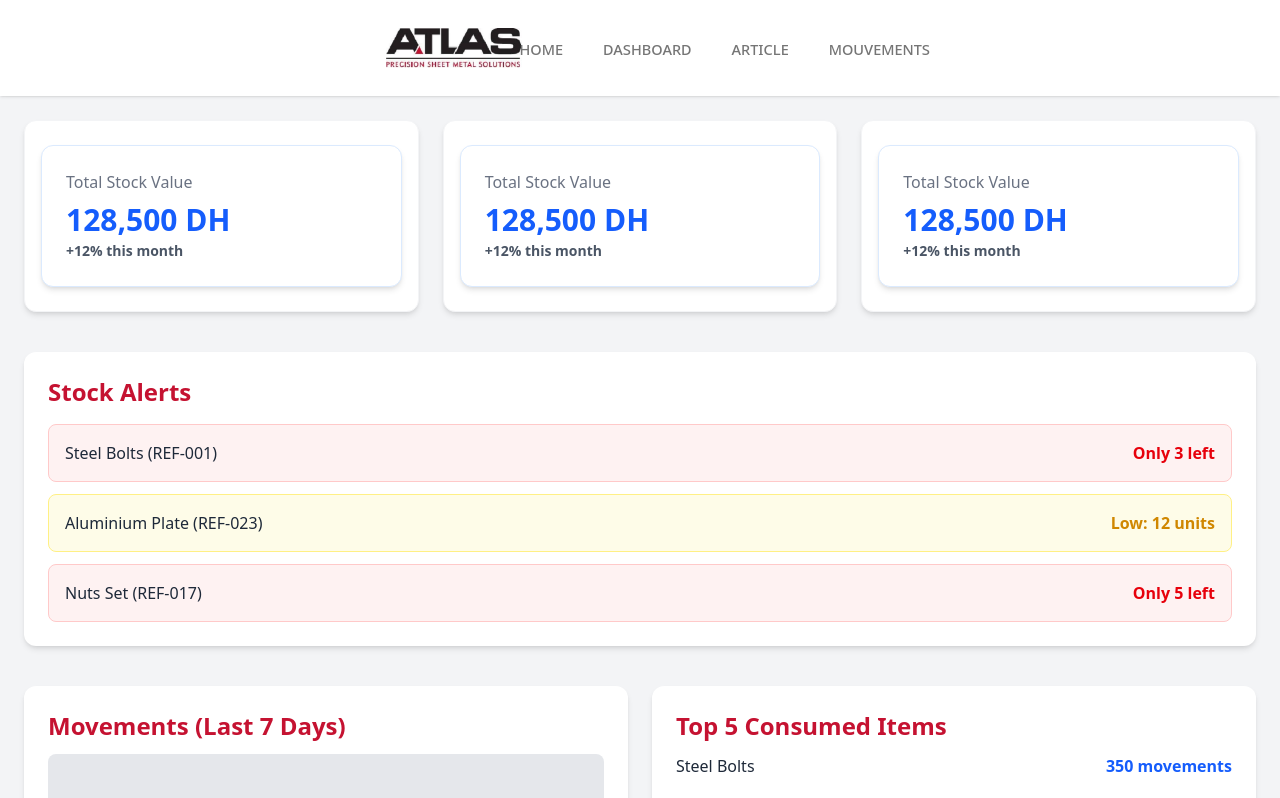
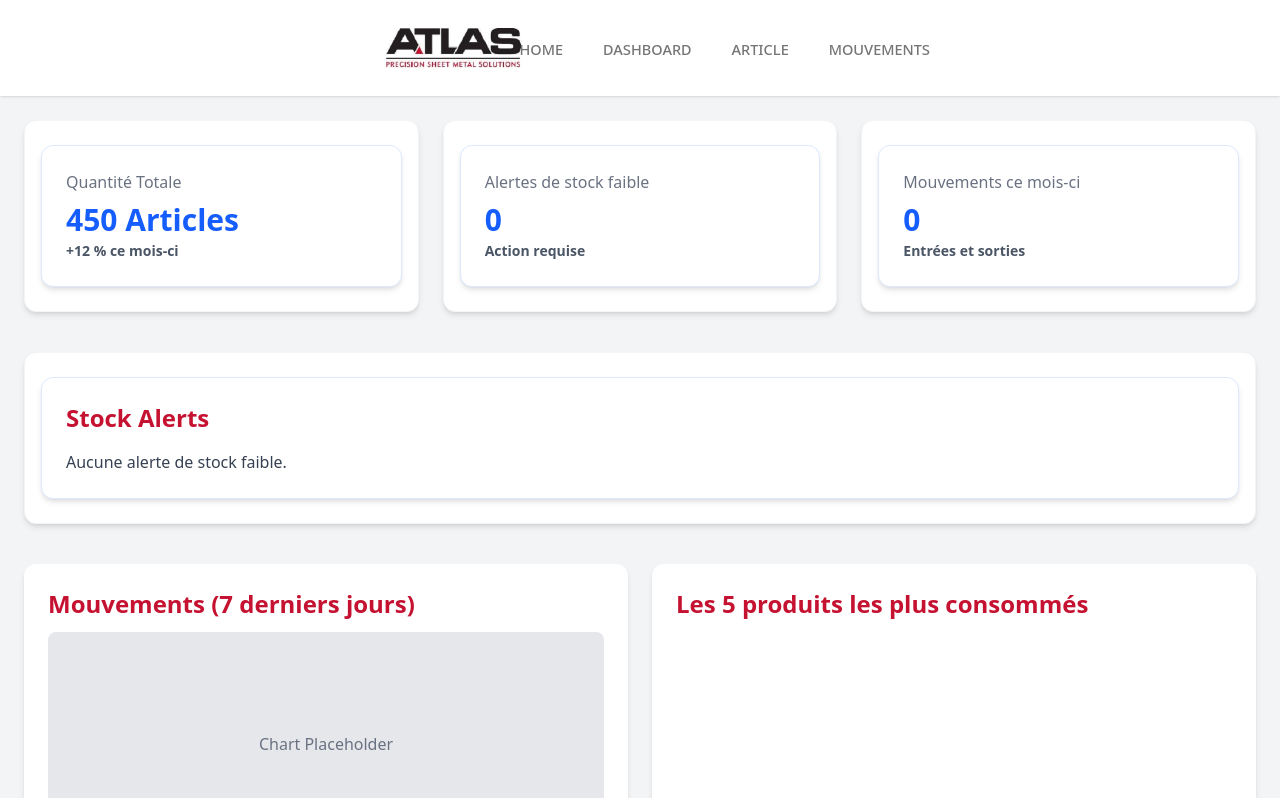
Before and after one commit to aymensiraj/Gestion-de-Stock-Entreprise, a React (Vite) app: page /Gestion-de-Stock-Entreprise/dashboard in a window 1280 px wide. Shown: the top 798 px of the page. Built offline with nearby package versions, Linux system fonts and the light colour scheme.

Commit message:
Stats Cards added

```diff
--- a/db.json
+++ b/db.json
@@ -2,10 +2,10 @@
   "articles": [
     {
       "id": "1",
-      "name": "Vis à bois 5x500",
+      "name": "Vis à bois 5x50",
       "reference": "VB5050",
       "category": "Hardware",
-      "quantity": 150,
+      "quantity": 160,
       "unit": "Box",
       "seuil_min": 20,
       "fournisseur": "MetalPro"
@@ -15,7 +15,7 @@
       "name": "Câble électrique 2.5mm²",
       "reference": "CE25",
       "category": "Electrical",
-      "quantity": 300,
+      "quantity": 50,
       "unit": "m",
       "seuil_min": 50,
       "fournisseur": "SteelCo"
@@ -23,12 +23,20 @@
   ],
   "movements": [
     {
-      "id": 1,
+      "id": 2,
       "article": "Vis à bois 5x50",
       "type": "Entrée",
-      "quantite": 19,
-      "commentaire": "skk",
-      "date": "2000-05-12"
+      "quantite": 10,
+      "commentaire": "sds",
+      "date": "2025-12-25"
+    },
+    {
+      "id": 3,
+      "article": "Câble électrique 2.5mm²",
+      "type": "Sortie",
+      "quantite": 250,
+      "commentaire": "sd",
+      "date": "2025-12-26"
     }
   ]
 }
--- a/src/components/cards/AlertCard.jsx
+++ /dev/null
@@ -1,54 +0,0 @@
-import React from 'react'
-
-const styles = {
-  gray : {
-    textGray800 : "text-gray-800",
-    textGray700 : "text-gray-700",
-    textGray500 : "text-gray-500",
-    bgGray100 : "bg-gray-100",
-  },
-  red : {
-    bgRed : "bg-[#c51231]",
-    bgRedHover : "hover:bg-[#0A3161]",
-    textRed : "text-[#c51231]",
-    spanRed : "text-red-600",
- },
- blue : {
-    textBlue : "text-blue-600",
- },
-  textYellow : "text-yellow-600",
-  mainDiv : "min-h-screen bg-gray-100 text-gray-800 flex flex-col pt-30 px-6",
-  span : "text-sm text-gray-600 font-semibold",
-  cardStyle : "bg-white rounded-xl shadow-md p-6",
-  cardSpan : "text-blue-600 font-semibold",
-};
-
-function AlertCard() {
-  return (
-    <div className=" bg-gray-100 text-gray-800 flex flex-col">
-        {/* ALERTS LIST  */}
-      <div className="bg-white rounded-xl shadow-md p-6 mb-10">
-        <h2 className={`text-2xl font-bold mb-4 ${styles.red.textRed}`}>Stock Alerts</h2>
-
-        <div className="space-y-3">
-          <div className="flex justify-between bg-red-50 border border-red-200 p-4 rounded-lg cursor-pointer">
-            <span className={`font-medium ${styles.gray.textGray800}`}>Steel Bolts (REF-001)</span>
-            <span className={`${styles.red.spanRed} font-semibold`}>Only 3 left</span>
-          </div>
-
-          <div className="flex justify-between bg-yellow-50 border border-yellow-200 p-4 rounded-lg cursor-pointer">
-            <span className={`font-medium ${styles.gray.textGray800}`}>Aluminium Plate (REF-023)</span>
-            <span className={`${styles.textYellow} font-semibold`}>Low: 12 units</span>
-          </div>
-
-          <div className="flex justify-between bg-red-50 border border-red-200 p-4 rounded-lg cursor-pointer">
-            <span className={`font-medium ${styles.gray.textGray800}`}>Nuts Set (REF-017)</span>
-            <span className={`${styles.red.spanRed} font-semibold`}>Only 5 left</span>
-          </div>
-        </div>
-      </div>
-    </div>
-  )
-}
-
-export default AlertCard
--- a/src/components/cards/StatCard.jsx
+++ /dev/null
@@ -1,43 +0,0 @@
-import React from 'react'
-
-const styles = {
-  gray : {
-    textGray800 : "text-gray-800",
-    textGray700 : "text-gray-700",
-    textGray500 : "text-gray-500",
-    bgGray100 : "bg-gray-100",
-  },
-  red : {
-    bgRed : "bg-[#c51231]",
-    bgRedHover : "hover:bg-[#0A3161]",
-    textRed : "text-[#c51231]",
-    spanRed : "text-red-600",
- },
- blue : {
-    textBlue : "text-blue-600",
- },
-  textYellow : "text-yellow-600",
-  mainDiv : "min-h-screen bg-gray-100 text-gray-800 flex flex-col pt-30 px-6",
-  span : "text-sm text-gray-600 font-semibold",
-  cardStyle : "bg-white rounded-xl shadow-md p-6",
-  cardSpan : "text-blue-600 font-semibold",
-};
-
-function StatCard() {
-  return (
-    <div className="bg-white text-gray-800 flex flex-col px-4 py-6 rounded-xl shadow-md border border-gray-100">
-              {/* Total Stock Value  */}
-        <div className="bg-white p-6 rounded-xl shadow-md border border-blue-100 cursor-pointer">
-            <p className={`${styles.gray.textGray500}`}>Total Stock Value</p>
-            <h2 className={`text-3xl font-bold mt-2 ${styles.blue.textBlue}`}>128,500 DH</h2>
-            <span className={`${styles.span}`}>+12% this month</span>
-        </div>
-
-        {/*  Low Stock Alerts  */}
-
-         {/* Monthly Movements  */}
-    </div>
-  )
-}
-
-export default StatCard
--- a/src/components/tables/ArticlesTable.jsx
+++ b/src/components/tables/ArticlesTable.jsx
@@ -36,7 +36,6 @@ const styles = {
 function ArticlesTable() {
 
   const articlesState = useSelector((state) => state.articles.articles);
-  console.log(articlesState);
   const [articles, setArticles] = useState([]);
   const [loading, setLoading] = useState(true);
   useEffect(() => {
@@ -58,6 +57,36 @@ function ArticlesTable() {
     });
   }, []);
 
+  const [filteredArticles, setFilteredArticles] = useState(articlesState);
+  const [search, setSearch] = useState({
+    filter : "",
+    nom: '',
+    category: '',
+    quantity: '',
+    unite: ''
+  });
+
+  const HandleChange = (e) => {
+    setSearch(prev => ({
+      ...prev,
+      [e.target.name]: e.target.value
+    }));
+  }
+
+  useEffect(() => {
+  const filtered = articlesState.filter(article => {
+    return (
+      article.name.toLowerCase().includes(search.filter.toLowerCase()) &&
+      article.category.toLowerCase().includes(search.category.toLowerCase()) &&
+      article.unit.toLowerCase().includes(search.unite.toLowerCase()) &&
+      article.quantity.toString().includes(search.quantity)
+    );
+  });
+  setFilteredArticles(filtered);
+}, [search, articlesState]);
+
+
+
  if (loading) return <p>Chargement des Articles...</p>;
 
   return (
@@ -71,7 +100,45 @@ function ArticlesTable() {
                     text-white rounded-xl shadow-md transition`}><span><IoMdAdd /></span>Ajouter un Articles</Link>
       </div>
 
+      <div className="flex flex-col justify-between mt-8 mb-3">
+              <label className={`block mb-1 font-semibold ${styles.gray.textGray700}`}>Filter Par Nom</label>
+              <input type="text" value={search.filter} name='filter' onChange={HandleChange} className={`border-gray-300 w-full p-3 rounded-lg border focus:outline-none focus:ring-2 focus:ring-gray-300`}
+                placeholder="Filter Par Nom..."/>
+      </div>
+
+      <div className="flex gap-3 mb-10">
+        <div className="flex flex-col flex-1">
+              <label className={`block mb-1 font-semibold ${styles.gray.textGray700}`}>Filter Par Catégorie</label>
+              <input type="text" value={search.category} name='category' onChange={HandleChange} className={`border-gray-300 w-full p-3 rounded-lg border focus:outline-none focus:ring-2 focus:ring-gray-300`}
+                placeholder="Filter Par Catégorie..."/>
+        </div>
+        <div className="flex flex-col flex-1">
+              <label className={`block mb-1 font-semibold ${styles.gray.textGray700}`}>Filter Par Quantité</label>
+              <input type="text" value={search.quantity} name='quantity' onChange={HandleChange} className={`border-gray-300 w-full p-3 rounded-lg border focus:outline-none focus:ring-2 focus:ring-gray-300`}
+                placeholder="Filter Par Quantité..."/>
+        </div>
+        <div className="flex flex-col flex-1">
+              <label className={`block mb-1 font-semibold ${styles.gray.textGray700}`}>Filter Par Unité</label>
+              <input type="text" value={search.unite} name='unite' onChange={HandleChange} className={`border-gray-300 w-full p-3 rounded-lg border focus:outline-none focus:ring-2 focus:ring-gray-300`}
+                placeholder="Filter Par Unité..."/>
+        </div>
+      </div>
+
       <div className="overflow-x-auto bg-white shadow-xl rounded-xl border border-gray-100">
+        <div className="flex justify-center items-center gap-30 bg-gray-100 p-4 border-b border-gray-200">
+          <div>
+            <span className="font-bold text-green-600">Vert : </span>
+            <span>Stock Confortable</span>
+          </div>
+          <div>
+            <span className="font-bold text-yellow-500">Jaune : </span>
+            <span>Attention</span>
+          </div>
+          <div>
+            <span className="font-bold text-red-600">Rouge : </span>
+            <span>alerte r´eapprovisionnement</span>
+          </div>
+        </div>
         <table className="w-full text-left border-collapse">
           {/* Head */}
           <thead className="bg-gray-100 border-b border-gray-200">
@@ -87,11 +154,30 @@ function ArticlesTable() {
 
           {/* Body */}
           <tbody>
-            {articlesState.map((article, index) => (
+            {filteredArticles.map((article, index) => (
               <tr key={index} className="hover:bg-gray-50 transition">
                 <td className={`${styles.td}`}>{article.name}</td>
                 <td className="px-6 py-4 text-gray-600 text-center">{article.category}</td>
-                <td className={`${styles.td}`}>{article.quantity}</td>
+                {article.quantity > article.seuil_min * 1.3 ? (
+                  <td className="px-6 py-4 text-green-600 font-semibold text-center">
+                    <span className="bg-green-100 rounded-lg px-3 py-1">
+                      {article.quantity}
+                    </span>
+                  </td>
+                ) : article.quantity > article.seuil_min ? (
+                  <td className="px-6 py-4 text-yellow-600 font-semibold text-center">
+                    <span className="bg-yellow-100 rounded-lg px-3 py-1">
+                      {article.quantity}
+                    </span>
+                  </td>
+                ) : (
+                  <td className="px-6 py-4 text-red-600 font-semibold text-center">
+                    <span className="bg-red-100 rounded-lg px-3 py-1">
+                      {article.quantity}
+                    </span>
+                  </td>
+                )}
+                {/* <td className={`${styles.td}`}>{article.quantity}</td> */}
                 <td className="px-6 py-4 text-gray-600 text-center">{article.unit}</td>
                 <td className={`${styles.td}`}>{article.seuil_min}</td>
                 <td>
--- a/src/components/tables/MovementsTable.jsx
+++ b/src/components/tables/MovementsTable.jsx
@@ -64,6 +64,28 @@ function MovementsTable() {
   const entreeStyle = "bg-green-100 text-green-700 px-3 py-1 rounded-full text-sm font-medium"
   const sortieStyle = "bg-red-100 text-red-700 px-3 py-1 rounded-full text-sm font-medium"
 
+    const [filteredMovements, setFilteredMovements] = useState(movementsState);
+    const [search, setSearch] = useState({
+      article : "",
+      type: ''
+    });
+
+    const HandleChange = (e) => {
+      setSearch(prev => ({
+        ...prev,
+        [e.target.name]: e.target.value
+      }));
+    }
+    useEffect(() => {
+    const filtered = movementsState.filter(movement => {
+      return (
+        movement.article.toLowerCase().includes(search.article.toLowerCase()) &&
+        movement.type.toLowerCase().includes(search.type.toLowerCase())
+      );
+    });
+    setFilteredMovements(filtered);
+  }, [search, movementsState]);
+
  if (loading) return <p>Chargement des Movements...</p>;
 
   return (
@@ -75,6 +97,19 @@ function MovementsTable() {
 
         <Link to="/movements/add" className={`flex justify-between items-center gap-2 cursor-pointer px-6 py-3 ${styles.green.bgGreen600} ${styles.green.bgGreenHover}
                     text-white rounded-xl shadow-md transition`}><span><IoMdAdd /></span>Ajouter un mouvement</Link>
+      </div>
+
+      <div className="flex gap-3 mt-10 mb-10">
+        <div className="flex flex-col flex-1">
+              <label className={`block mb-1 font-semibold ${styles.gray.textGray700}`}>Filter Par Nom</label>
+              <input type="text" value={search.article} name='article' onChange={HandleChange} className={`border-gray-300 w-full p-3 rounded-lg border focus:outline-none focus:ring-2 focus:ring-gray-300`}
+                placeholder="Filter Par Article..."/>
+        </div>
+        <div className="flex flex-col flex-1">
+              <label className={`block mb-1 font-semibold ${styles.gray.textGray700}`}>Filter Par Type</label>
+              <input type="text" value={search.type} name='type' onChange={HandleChange} className={`border-gray-300 w-full p-3 rounded-lg border focus:outline-none focus:ring-2 focus:ring-gray-300`}
+                placeholder="Filter Par Type..."/>
+        </div>
       </div>
 
       <div className="overflow-x-auto bg-white shadow-xl rounded-xl border border-gray-100">
@@ -94,7 +129,7 @@ function MovementsTable() {
           <tbody>
             {
 
-            movementsState.map((movement,index)=>(
+            filteredMovements.map((movement,index)=>(
 
             <tr key={index} className="hover:bg-gray-50 transition">
               <td className={`${styles.td}`}>{movement.article}</td>
--- a/src/pages/Dashboard.jsx
+++ b/src/pages/Dashboard.jsx
@@ -1,7 +1,6 @@
 import { Link } from "react-router-dom"
 import React from 'react'
-import StatCard from "../components/cards/StatCard";
-import AlertCard from "../components/cards/AlertCard";
+import { useSelector } from 'react-redux';
 
 const styles = {
   gray : {
@@ -27,67 +26,88 @@ const styles = {
 };
 
 function Dashboard() {
+const articlesState = useSelector((state) => state.articles.articles);
+const movementsState = useSelector((state) => state.movements.movements);
+
+const totalQuantity = articlesState.reduce((total, article) => total + parseInt(article.quantity), 0);
+
+const lowStockArticles = articlesState.filter(article => article.quantity < article.seuil_min).length;
+const movementStateLength = movementsState.length;
+
+const last3lowStockArticles = articlesState.filter(article => article.quantity < article.seuil_min * 1.3).slice(0, 3);
+
+
+
  return (
     <div className={`${styles.mainDiv}`}>
 
     {/*  TOP CARDS  */}
     <div className="grid grid-cols-1 md:grid-cols-3 gap-6 mb-10">
 
-        <StatCard />
-        <StatCard />
-        <StatCard />
         {/* Total Stock Value  */}
-        {/* <div className="bg-white p-6 rounded-xl shadow-md border border-blue-100">
-            <p className={`${styles.gray.textGray500}`}>Total Stock Value</p>
-            <h2 className={`text-3xl font-bold mt-2 ${styles.blue.textBlue}`}>128,500 DH</h2>
-            <span className={`${styles.span}`}>+12% this month</span>
-        </div> */}
+        <div className="bg-white text-gray-800 flex flex-col px-4 py-6 rounded-xl shadow-md border border-gray-100">
+            <div className="bg-white p-6 rounded-xl shadow-md border border-blue-100 cursor-pointer">
+                <p className={`${styles.gray.textGray500}`}>Quantité Totale</p>
+                <h2 className={`text-3xl font-bold mt-2 ${styles.blue.textBlue}`}> {totalQuantity} Articles</h2>
+                <span className={`${styles.span}`}>+12 % ce mois-ci</span>
+            </div>
+        </div>
 
         {/*  Low Stock Alerts  */}
-        {/* <div className="bg-white p-6 rounded-xl shadow-md border border-red-100">
-            <p className={`${styles.gray.textGray500}`}>Low Stock Alerts</p>
-            <h2 className={`text-3xl font-bold mt-2 ${styles.blue.textBlue}`}>8 Items</h2>
-            <span className={`${styles.span}`}>Action Required</span>
-        </div> */}
+        <div className="bg-white text-gray-800 flex flex-col px-4 py-6 rounded-xl shadow-md border border-gray-100">
+                <div className="bg-white p-6 rounded-xl shadow-md border border-blue-100 cursor-pointer">
+                <p className={`${styles.gray.textGray500}`}>Alertes de stock faible</p>
+                <h2 className={`text-3xl font-bold mt-2 ${styles.blue.textBlue}`}> {lowStockArticles} </h2>
+                <span className={`${styles.span}`}>Action requise</span>
+            </div>
+        </div>
 
          {/* Monthly Movements  */}
-        {/* <div className="bg-white p-6 rounded-xl shadow-md border border-yellow-100">
-            <p className={`${styles.gray.textGray500}`}>Movements This Month</p>
-            <h2 className={`text-3xl font-bold mt-2 ${styles.blue.textBlue}`}>245</h2>
-            <span className={`${styles.span}`}>Entries & Exits</span>
-        </div> */}
+        <div className="bg-white text-gray-800 flex flex-col px-4 py-6 rounded-xl shadow-md border border-gray-100">
+            <div className="bg-white p-6 rounded-xl shadow-md border border-blue-100 cursor-pointer">
+                <p className={`${styles.gray.textGray500}`}>Mouvements ce mois-ci</p>
+                <h2 className={`text-3xl font-bold mt-2 ${styles.blue.textBlue}`}> {movementStateLength} </h2>
+                <span className={`${styles.span}`}>Entrées et sorties</span>
+            </div>
+        </div>
 
     </div>
 
      {/* ALERTS LIST  */}
-        <AlertCard />
-    {/* <div className="bg-white rounded-xl shadow-md p-6 mb-10">
-        <h2 className={`text-2xl font-bold mb-4 ${styles.red.textRed}`}>Stock Alerts</h2>
+    <div className="bg-white text-gray-800 flex flex-col px-4 py-6 rounded-xl shadow-md border border-gray-100 mb-10">
+        <div className="bg-white p-6 rounded-xl shadow-md border border-blue-100 cursor-pointer">
+            <h2 className={`text-2xl font-bold mb-4 ${styles.red.textRed}`}>Stock Alerts</h2>
 
-        <div className="space-y-3">
-        <div className="flex justify-between bg-red-50 border border-red-200 p-4 rounded-lg">
-            <span className={`font-medium ${styles.gray.textGray800}`}>Steel Bolts (REF-001)</span>
-            <span className={`${styles.red.spanRed} font-semibold`}>Only 3 left</span>
+            <div className="space-y-3">
+                {last3lowStockArticles.length === 0 ? (
+                <p className={`${styles.gray.textGray700}`}>Aucune alerte de stock faible.</p>
+                ) : (
+                last3lowStockArticles.map((article) =>
+                    article.quantity < article.seuil_min ? (
+                    <div key={article.id} className="flex justify-between bg-red-50 border border-red-200 p-4 rounded-lg">
+                        <span className={`font-medium ${styles.gray.textGray800}`}>
+                        {article.name} (REF-{article.reference})
+                        </span>
+                        <span className={`${styles.red.spanRed} font-semibold`}>Il n'en reste que {article.quantity} </span>
+                    </div>
+                    ) : (
+                    <div key={article.id} className="flex justify-between bg-yellow-50 border border-yellow-200 p-4 rounded-lg">
+                        <span className={`font-medium ${styles.gray.textGray800}`}> {article.name} (REF-{article.reference}) </span>
+                        <span className={`${styles.textYellow} font-semibold`}> Faible: {article.quantity} unités </span>
+                    </div>
+                    )
+                )
+                )}
+            </div>
         </div>
-
-        <div className="flex justify-between bg-yellow-50 border border-yellow-200 p-4 rounded-lg">
-            <span className={`font-medium ${styles.gray.textGray800}`}>Aluminium Plate (REF-023)</span>
-            <span className={`${styles.textYellow} font-semibold`}>Low: 12 units</span>
-        </div>
-
-        <div className="flex justify-between bg-red-50 border border-red-200 p-4 rounded-lg">
-            <span className={`font-medium ${styles.gray.textGray800}`}>Nuts Set (REF-017)</span>
-            <span className={`${styles.red.spanRed} font-semibold`}>Only 5 left</span>
-        </div>
-        </div>
-    </div> */}
+    </div>
 
      {/* CHART + MOST USED  */}
     <div className="grid grid-cols-1 lg:grid-cols-2 gap-6">
 
          {/* Chart placeholder  */}
         <div className={`${styles.cardStyle} cursor-pointer`}>
-            <h2 className={`text-2xl font-bold mb-3 ${styles.red.textRed}`}>Movements (Last 7 Days)</h2>
+            <h2 className={`text-2xl font-bold mb-3 ${styles.red.textRed}`}>Mouvements (7 derniers jours)</h2>
 
             <div className="h-56 bg-gray-200 rounded-lg flex items-center justify-center text-gray-500">
                 Chart Placeholder
@@ -96,35 +116,9 @@ function Dashboard() {
 
          {/* Top items  */}
         <div className={`${styles.cardStyle} cursor-pointer`}>
-            <h2 className={`text-2xl font-bold mb-3 ${styles.red.textRed}`}>
-            Top 5 Consumed Items
-            </h2>
+            <h2 className={`text-2xl font-bold mb-3 ${styles.red.textRed}`}>Les 5 produits les plus consommés</h2>
 
             <ul className="space-y-4">
-                <li className="flex justify-between">
-                    <span className={`font-medium ${styles.gray.textGray800}`}>Steel Bolts</span>
-                    <span className={`${styles.cardSpan}`}>350 movements</span>
-                </li>
-
-                <li className="flex justify-between">
-                    <span className={`font-medium ${styles.gray.textGray800}`}>Metal Sheets</span>
-                    <span className={`${styles.cardSpan}`}>280 movements</span>
-                </li>
-
-                <li className="flex justify-between">
-                    <span className={`font-medium ${styles.gray.textGray800}`}>Aluminium Plates</span>
-                    <span className={`${styles.cardSpan}`}>210 movements</span>
-                </li>
-
-                <li className="flex justify-between">
-                    <span className={`font-medium ${styles.gray.textGray800}`}>Nuts Set</span>
-                    <span className={`${styles.cardSpan}`}>190 movements</span>
-                </li>
-
-                <li className="flex justify-between">
-                    <span className={`font-medium ${styles.gray.textGray800}`}>Copper Tubes</span>
-                    <span className={`${styles.cardSpan}`}>140 movements</span>
-                </li>
             </ul>
         </div>
 
--- a/src/services/movementsSlice.js
+++ b/src/services/movementsSlice.js
@@ -2,7 +2,6 @@ import { createSlice } from "@reduxjs/toolkit";
 
 const initialState = {
   movements : [
-    {id:1,article:"pc",type:"Entrée",quantite:"100",commentaire:"ooooooo",date:"2024-06-09"}
   ],
 }
 
```
Also changed, not shown: src/components/forms/MovementForm.jsx (+22 -4 lines).
